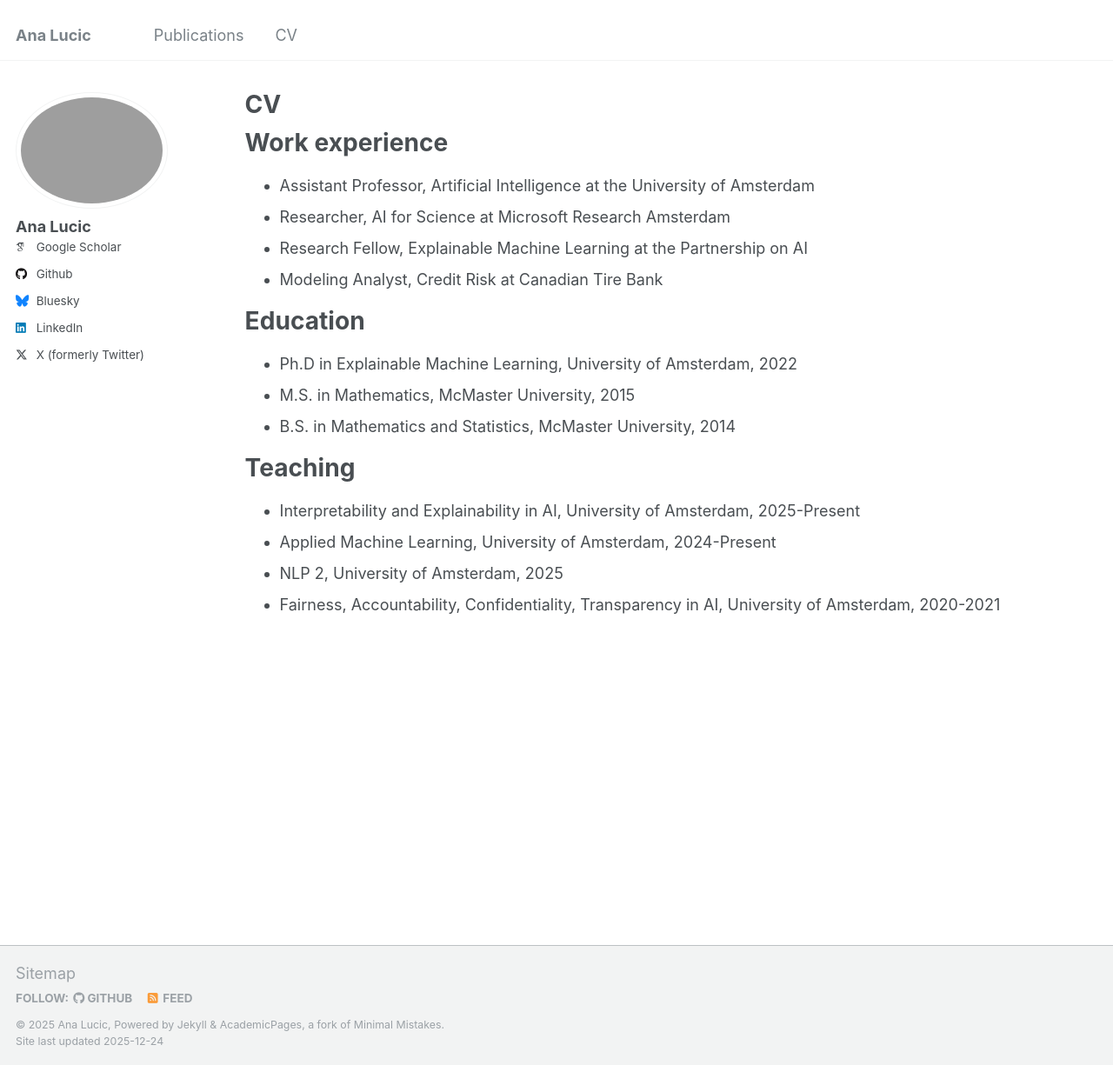
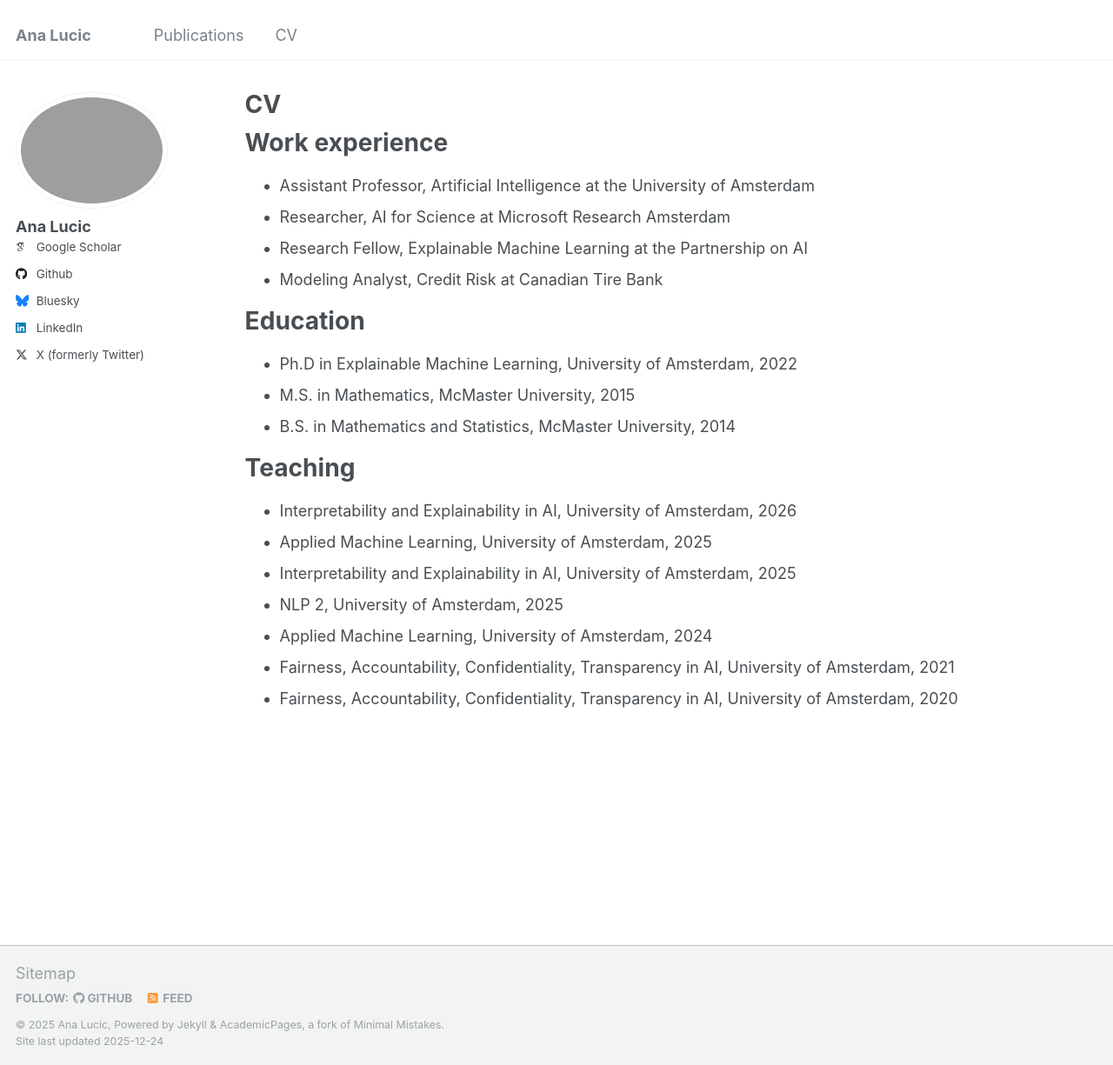
Before and after one commit to a-lucic/a-lucic.github.io, a Jekyll site: the page built from _pages/cv.md, in a window 1280 px wide and 1225 px high. Shown: the whole window at 87% size. Built offline with Jekyll 4.4.1, drawn with Linux system fonts in a browser that asks for light colours; some web fonts are replaced.

Commit message:
Update cv.md

```diff
--- a/_pages/cv.md
+++ b/_pages/cv.md
@@ -29,7 +29,10 @@
 
 Teaching
 ======
-* Interpretability and Explainability in AI, University of Amsterdam, 2025-Present
-* Applied Machine Learning, University of Amsterdam, 2024-Present
+* Interpretability and Explainability in AI, University of Amsterdam, 2026
+* Applied Machine Learning, University of Amsterdam, 2025
+* Interpretability and Explainability in AI, University of Amsterdam, 2025
 * NLP 2, University of Amsterdam, 2025
-* Fairness, Accountability, Confidentiality, Transparency in AI, University of Amsterdam, 2020-2021
+* Applied Machine Learning, University of Amsterdam, 2024
+* Fairness, Accountability, Confidentiality, Transparency in AI, University of Amsterdam, 2021
+* Fairness, Accountability, Confidentiality, Transparency in AI, University of Amsterdam, 2020
```
